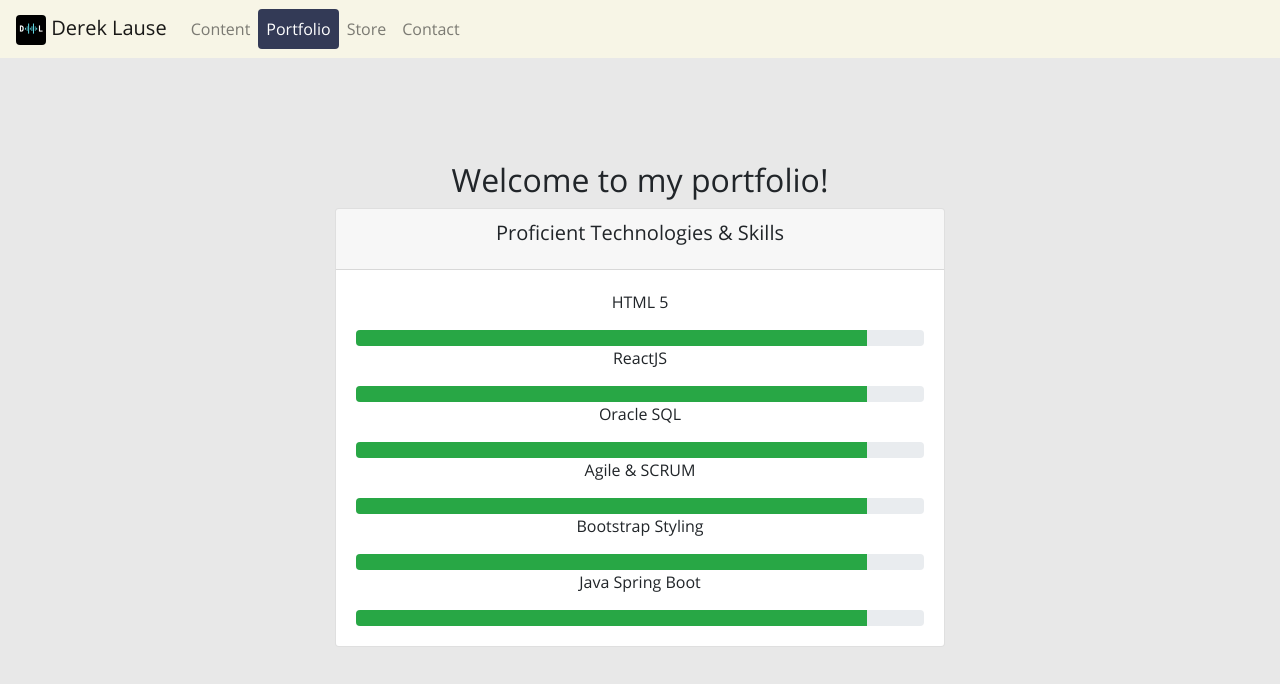
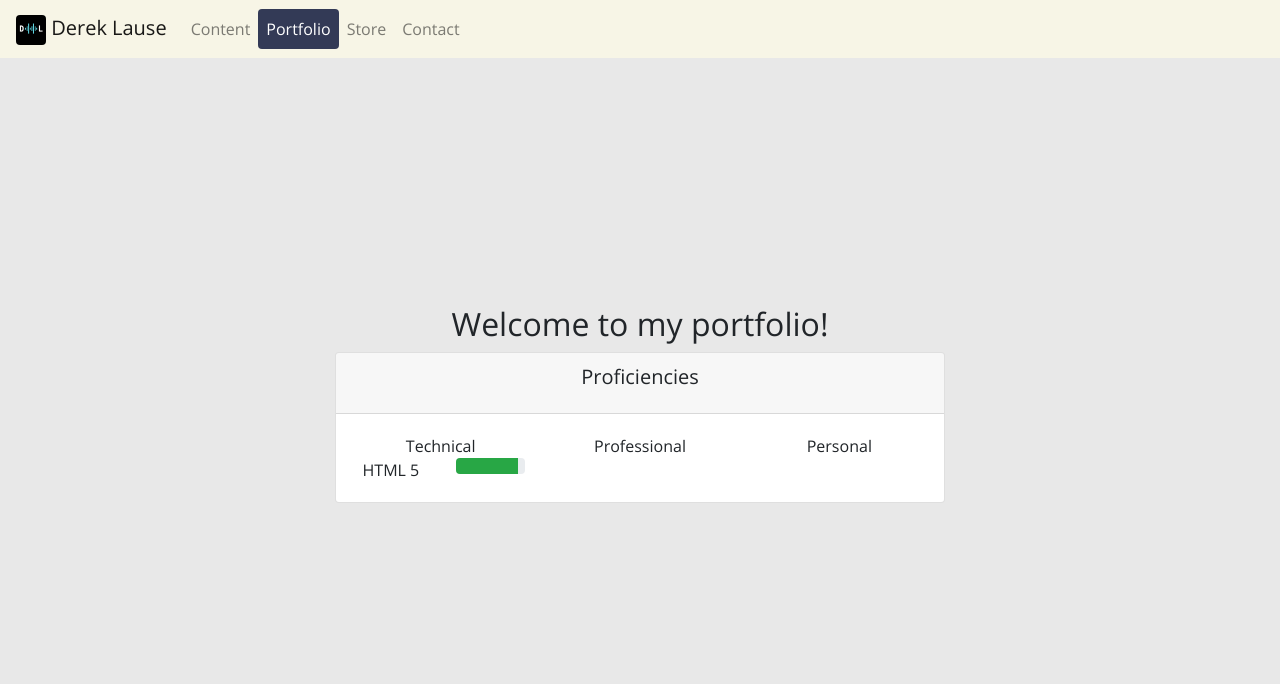
Before and after one commit to dmlause/website, a React (Create React App) app: page /portfolio in a window 1280 px wide. Shown: the top 684 px of the page. Built offline with nearby package versions, Linux system fonts and the light colour scheme.

Commit message:
updated stuff again on the website

```diff
--- a/src/components/pages/About.js
+++ b/src/components/pages/About.js
@@ -19,7 +19,7 @@ const About = props => {
                                                                                            className="about-link">portfolio
                             page</a>.</p>
                         <p>Check out my <a href='https://dlause.blogspot.com' className="about-link">blog
-                            content</a> about everything technology</p>
+                            content</a> for everything tech.</p>
                         <Button className="about-button" href="/contact" title="Contact Derek Lause">
                             Contact Derek <FontAwesomeIcon icon={faPaperPlane}/>
                         </Button>
--- a/src/components/pages/Contact.js
+++ b/src/components/pages/Contact.js
@@ -51,8 +51,7 @@ const Contact = props => {
                         <Form.Group as={Row}>
                             <Form.Label column sm={{span: 2}}>Message</Form.Label>
                             <Col sm={{span: 8}}>
-                                <Form.Control as="textarea" placeholder="Message here..." rows="3" name="message"
-                                              value={message} isValid={!isEmpty(message)}
+                                <Form.Control as="textarea" rows="3" name="message" value={message} isValid={!isEmpty(message)}
                                               onChange={(e) => dispatch(updateProperty(e.target.name, e.target.value))}/>
                             </Col>
                         </Form.Group>
@@ -70,10 +69,9 @@ const Contact = props => {
                             dispatch(updateProperty('value', value));
                         }}/>
                     <br/>
-                    <Button className="contact-button"
-                            disabled={disabled}
+                    <Button className="contact-button" disabled={disabled}
                             onClick={() => dispatch(sendEmail())} title="Contact Derek Lause">
-                        Send Message <FontAwesomeIcon icon={faPaperPlane}/>
+                        Send message <FontAwesomeIcon icon={faPaperPlane}/>
                     </Button>
                     <Socials/>
                 </Col>
--- a/src/components/pages/PortfolioSubsections.js
+++ b/src/components/pages/PortfolioSubsections.js
@@ -1,5 +1,5 @@
 import React from 'react';
-import { Card, ProgressBar } from 'react-bootstrap';
+import { Card, ProgressBar, Row, Col } from 'react-bootstrap';
 
 // Work Experience subsection for the portfolio page
 export const WorkExperience = () => {
@@ -165,22 +165,35 @@ export const ProficientTechAndSkills = () => {
         <Card>
           <Card.Header>
             <Card.Title toggle>
-              Proficient Technologies & Skills
+              Proficiencies
             </Card.Title>
           </Card.Header>
             <Card.Body>
-              <p>HTML 5</p>
-              <ProgressBar variant="success" now={90} />
-              <p>ReactJS</p>
-              <ProgressBar variant="success" now={90} />
-              <p>Oracle SQL</p>
-              <ProgressBar variant="success" now={90} />
-              <p>Agile & SCRUM</p>
-              <ProgressBar variant="success" now={90} />
-              <p>Bootstrap Styling</p>
-              <ProgressBar variant="success" now={90} />
-              <p>Java Spring Boot</p>
-              <ProgressBar variant="success" now={90} />
+              <Row>
+                <Col>Technical</Col>
+                <Col>Professional</Col>
+                <Col>Personal</Col>
+              </Row>
+              <Row>
+                <Col>
+                  <Row>
+                    <Col>HTML 5</Col>
+                    <Col><ProgressBar variant="success" now={90}/></Col>
+                  </Row>
+                </Col>
+                <Col></Col>
+                <Col></Col>
+              </Row>
+              {/*<p>ReactJS</p>*/}
+              {/*<ProgressBar variant="success" now={90} />*/}
+              {/*<p>Oracle SQL</p>*/}
+              {/*<ProgressBar variant="success" now={90} />*/}
+              {/*<p>Agile & SCRUM</p>*/}
+              {/*<ProgressBar variant="success" now={90} />*/}
+              {/*<p>Bootstrap Styling</p>*/}
+              {/*<ProgressBar variant="success" now={90} />*/}
+              {/*<p>Java Spring Boot</p>*/}
+              {/*<ProgressBar variant="success" now={90} />*/}
             </Card.Body>
         </Card>
     );
```
Also changed, not shown: 1 other file (tests, documents, lock files or other folders).
